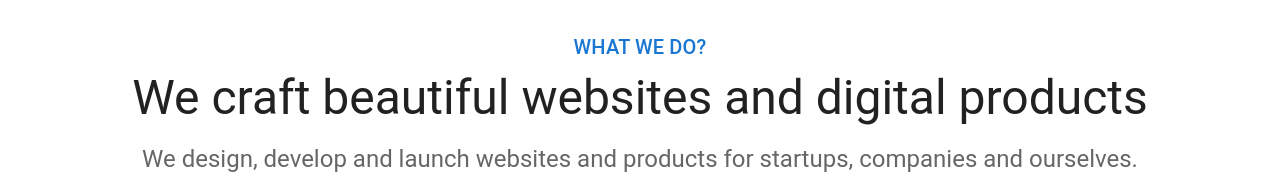
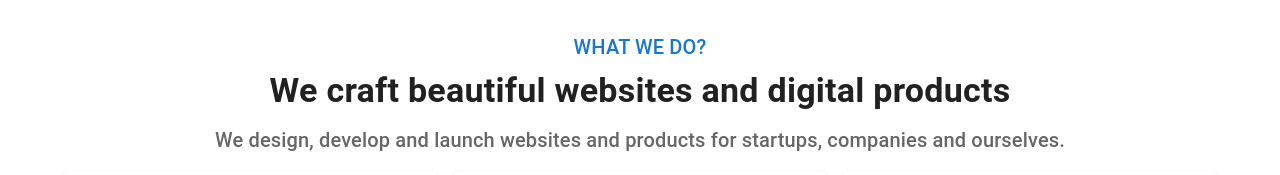
Before and after one commit to jpzambranoleon/static-website-mui, a React (Create React App) app: page / in a window 1280 px wide. Shown: the part 757-932 px from the top of the page. Built offline with nearby package versions, Linux system fonts and the light colour scheme; the HTML template or start-up script is replaced by a standard one.

Commit message:
updated WhatWeDo.jsx

```diff
--- a/src/home/components/WhatWeDo.jsx
+++ b/src/home/components/WhatWeDo.jsx
@@ -15,14 +15,20 @@ const WhatWeDo = () => {
             </Typography>
             <Typography
                 component="h1"
-                variant="h3"
+                variant="h4"
                 align="center"
                 color="text.primary"
+                fontWeight="bold"
                 gutterBottom
             >
                 We craft beautiful websites and digital products
             </Typography>
-            <Typography variant="h5" align="center" color="text.secondary" paragraph>
+            <Typography
+                variant="h6"
+                align="center"
+                color="text.secondary"
+                paragraph
+            >
                 We design, develop and launch websites and products for startups, companies and ourselves.
             </Typography>
             <Grid container spacing={2}>
```
